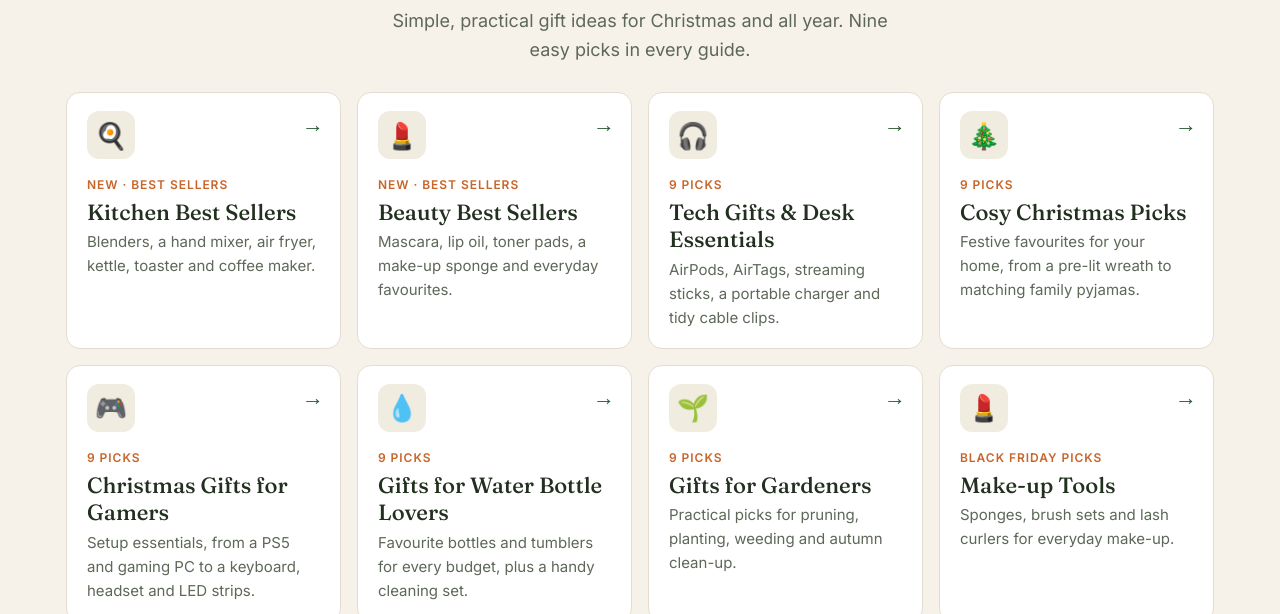
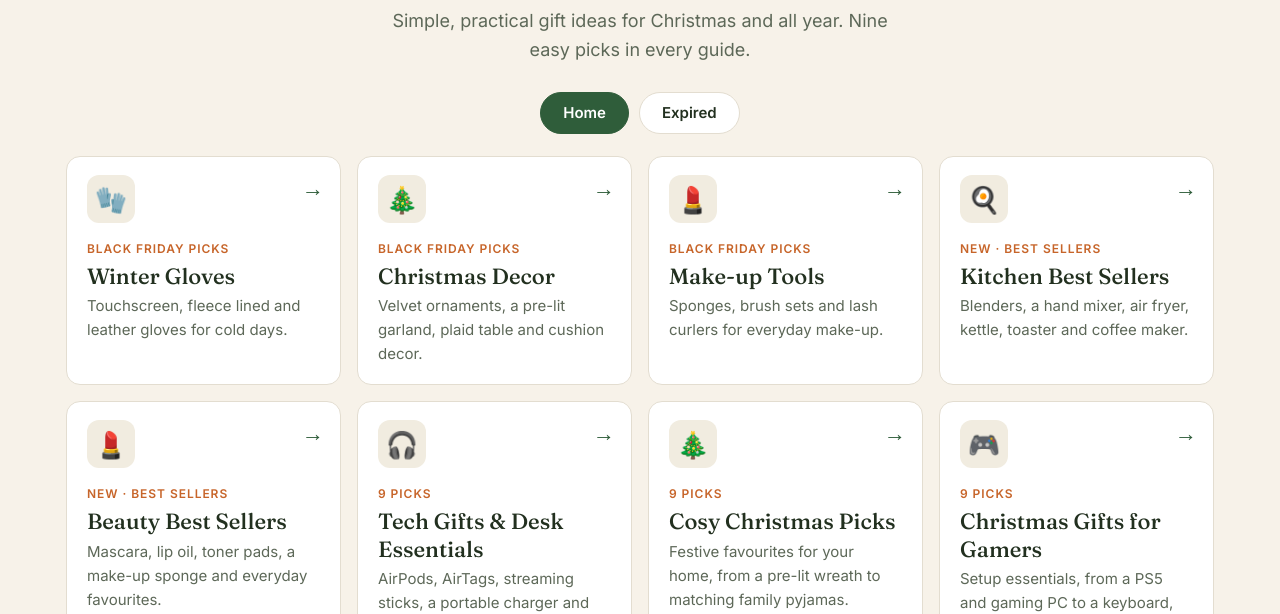
Before and after one commit to thegiftedit/thegiftedit.github.io, a plain HTML site: page index.html in a window 1280 px wide. Shown: the part 186-800 px from the top of the page. Drawn offline with Linux system fonts and the light colour scheme.

Commit message:
Add files via upload

```diff
--- a/index.html
+++ b/index.html
@@ -28,6 +28,7 @@ footer{border-top:1px solid var(--line);padding:24px 0 40px;color:var(--muted);f
 @media (max-width:560px){.list{grid-template-columns:1fr}.list a{grid-template-columns:40px 1fr;padding:16px;align-items:center}.arrow{display:none}.ic{width:40px;height:40px;font-size:22px}}
 @media (prefers-color-scheme:dark){:root{--bg:#141a14;--card:#1c231b;--ink:#ecebe3;--muted:#b4baac;--green:#2f5d3a;--red:#e9807d;--accent:#e8935a;--line:#2d372b}
 .ic{background:#27301f}.arrow{color:#8cc79a}.list a:hover,.list a:focus-visible{border-color:#8cc79a;box-shadow:none}}
+.nav{display:flex;justify-content:center;gap:10px;padding:0 0 22px}.nav a{padding:8px 22px;border-radius:999px;border:1px solid var(--line);background:var(--card);color:var(--ink);text-decoration:none;font-weight:600;font-size:15px}.nav a[aria-current="page"]{background:var(--green);border-color:var(--green);color:#fff}.list a[hidden]{display:none}.empty{text-align:center;color:var(--muted);grid-column:1/-1}
 </style><!-- Pinterest Tag -->
 <script>
 !function(e){if(!window.pintrk){window.pintrk=function(){window.pintrk.queue.push(Array.prototype.slice.call(arguments))};var n=window.pintrk;n.queue=[],n.version="3.0";var t=document.createElement("script");t.async=!0,t.src=e;var r=document.getElementsByTagName("script")[0];r.parentNode.insertBefore(t,r)}}("https://s.pinimg.com/ct/core.js");
@@ -42,19 +43,21 @@ pintrk('page');
 <div class="band">Christmas gift guides, updated for 2026</div>
 <main class="wrap">
 <section class="hero"><p class="eyebrow">Gift guides</p><h1>The Gift Edit</h1><p class="sub">Simple, practical gift ideas for Christmas and all year. Nine easy picks in every guide.</p></section>
-<section class="list">
-<a href="kitchen/"><span class="ic" aria-hidden="true">🍳</span><span><span class="k">New · Best sellers</span><h2>Kitchen Best Sellers</h2><p>Blenders, a hand mixer, air fryer, kettle, toaster and coffee maker.</p></span><span class="arrow" aria-hidden="true">→</span></a>
-<a href="beauty/"><span class="ic" aria-hidden="true">💄</span><span><span class="k">New · Best sellers</span><h2>Beauty Best Sellers</h2><p>Mascara, lip oil, toner pads, a make-up sponge and everyday favourites.</p></span><span class="arrow" aria-hidden="true">→</span></a>
-<a href="tech/"><span class="ic" aria-hidden="true">🎧</span><span><span class="k">9 picks</span><h2>Tech Gifts &amp; Desk Essentials</h2><p>AirPods, AirTags, streaming sticks, a portable charger and tidy cable clips.</p></span><span class="arrow" aria-hidden="true">→</span></a>
-<a href="christmas/"><span class="ic" aria-hidden="true">🎄</span><span><span class="k">9 picks</span><h2>Cosy Christmas Picks</h2><p>Festive favourites for your home, from a pre-lit wreath to matching family pyjamas.</p></span><span class="arrow" aria-hidden="true">→</span></a>
-<a href="gaming/"><span class="ic" aria-hidden="true">🎮</span><span><span class="k">9 picks</span><h2>Christmas Gifts for Gamers</h2><p>Setup essentials, from a PS5 and gaming PC to a keyboard, headset and LED strips.</p></span><span class="arrow" aria-hidden="true">→</span></a>
-<a href="water-bottles/"><span class="ic" aria-hidden="true">💧</span><span><span class="k">9 picks</span><h2>Gifts for Water Bottle Lovers</h2><p>Favourite bottles and tumblers for every budget, plus a handy cleaning set.</p></span><span class="arrow" aria-hidden="true">→</span></a>
-<a href="gardeners/"><span class="ic" aria-hidden="true">🌱</span><span><span class="k">9 picks</span><h2>Gifts for Gardeners</h2><p>Practical picks for pruning, planting, weeding and autumn clean-up.</p></span><span class="arrow" aria-hidden="true">→</span></a>
-<a href="makeup-tools/"><span class="ic" aria-hidden="true">💄</span><span><span class="k">Black Friday picks</span><h2>Make-up Tools</h2><p>Sponges, brush sets and lash curlers for everyday make-up.</p></span><span class="arrow" aria-hidden="true">→</span></a>
-<a href="christmas-decor/"><span class="ic" aria-hidden="true">🎄</span><span><span class="k">Black Friday picks</span><h2>Christmas Decor</h2><p>Velvet ornaments, a pre-lit garland, plaid table and cushion decor.</p></span><span class="arrow" aria-hidden="true">→</span></a>
-<a href="winter-gloves/"><span class="ic" aria-hidden="true">🧤</span><span><span class="k">Black Friday picks</span><h2>Winter Gloves</h2><p>Touchscreen, fleece lined and leather gloves for cold days.</p></span><span class="arrow" aria-hidden="true">→</span></a>
+<nav class="nav"><a href="./" aria-current="page">Home</a><a href="expired/">Expired</a></nav>
+<section class="list" id="list">
+<a href="winter-gloves/" data-slug="winter-gloves" data-expires="2026-12-01"><span class="ic" aria-hidden="true">🧤</span><span><span class="k">Black Friday picks</span><h2>Winter Gloves</h2><p>Touchscreen, fleece lined and leather gloves for cold days.</p></span><span class="arrow" aria-hidden="true">→</span></a>
+<a href="christmas-decor/" data-slug="christmas-decor" data-expires="2026-12-01"><span class="ic" aria-hidden="true">🎄</span><span><span class="k">Black Friday picks</span><h2>Christmas Decor</h2><p>Velvet ornaments, a pre-lit garland, plaid table and cushion decor.</p></span><span class="arrow" aria-hidden="true">→</span></a>
+<a href="makeup-tools/" data-slug="makeup-tools" data-expires="2026-12-01"><span class="ic" aria-hidden="true">💄</span><span><span class="k">Black Friday picks</span><h2>Make-up Tools</h2><p>Sponges, brush sets and lash curlers for everyday make-up.</p></span><span class="arrow" aria-hidden="true">→</span></a>
+<a href="kitchen/" data-slug="kitchen"><span class="ic" aria-hidden="true">🍳</span><span><span class="k">New · Best sellers</span><h2>Kitchen Best Sellers</h2><p>Blenders, a hand mixer, air fryer, kettle, toaster and coffee maker.</p></span><span class="arrow" aria-hidden="true">→</span></a>
+<a href="beauty/" data-slug="beauty"><span class="ic" aria-hidden="true">💄</span><span><span class="k">New · Best sellers</span><h2>Beauty Best Sellers</h2><p>Mascara, lip oil, toner pads, a make-up sponge and everyday favourites.</p></span><span class="arrow" aria-hidden="true">→</span></a>
+<a href="tech/" data-slug="tech"><span class="ic" aria-hidden="true">🎧</span><span><span class="k">9 picks</span><h2>Tech Gifts &amp; Desk Essentials</h2><p>AirPods, AirTags, streaming sticks, a portable charger and tidy cable clips.</p></span><span class="arrow" aria-hidden="true">→</span></a>
+<a href="christmas/" data-slug="christmas" data-expires="2026-12-26"><span class="ic" aria-hidden="true">🎄</span><span><span class="k">9 picks</span><h2>Cosy Christmas Picks</h2><p>Festive favourites for your home, from a pre-lit wreath to matching family pyjamas.</p></span><span class="arrow" aria-hidden="true">→</span></a>
+<a href="gaming/" data-slug="gaming" data-expires="2026-12-26"><span class="ic" aria-hidden="true">🎮</span><span><span class="k">9 picks</span><h2>Christmas Gifts for Gamers</h2><p>Setup essentials, from a PS5 and gaming PC to a keyboard, headset and LED strips.</p></span><span class="arrow" aria-hidden="true">→</span></a>
+<a href="water-bottles/" data-slug="water-bottles"><span class="ic" aria-hidden="true">💧</span><span><span class="k">9 picks</span><h2>Gifts for Water Bottle Lovers</h2><p>Favourite bottles and tumblers for every budget, plus a handy cleaning set.</p></span><span class="arrow" aria-hidden="true">→</span></a>
+<a href="gardeners/" data-slug="gardeners"><span class="ic" aria-hidden="true">🌱</span><span><span class="k">9 picks</span><h2>Gifts for Gardeners</h2><p>Practical picks for pruning, planting, weeding and autumn clean-up.</p></span><span class="arrow" aria-hidden="true">→</span></a>
 </section>
 <p class="note">Prices and availability can change, so check Amazon for the latest.</p>
 </main>
 <footer><div class="wrap">As an Amazon Associate I earn from qualifying purchases. Links on these pages are affiliate links.</div></footer>
+<script>(function(){var t=new Date().toISOString().slice(0,10),mode="home",list=document.getElementById("list"),n=0;list.querySelectorAll("a[data-slug]").forEach(function(a){var e=a.getAttribute("data-expires"),x=e&&e<=t;var show=mode==="expired"?x:!x;a.hidden=!show;if(show)n++});if(!n){var p=document.createElement("p");p.className="empty";p.textContent=mode==="expired"?"Nothing has expired yet.":"No guides right now.";list.appendChild(p)}})();</script>
 </body></html>
```
